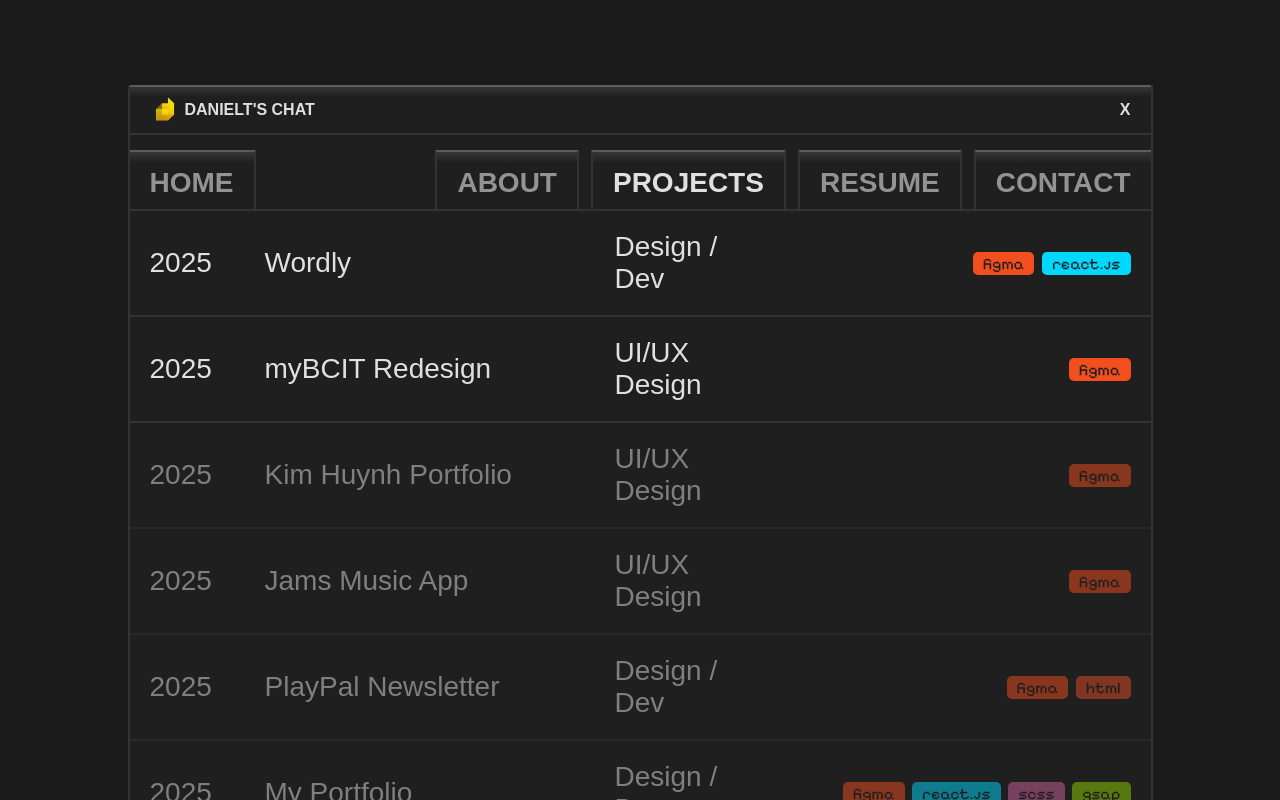
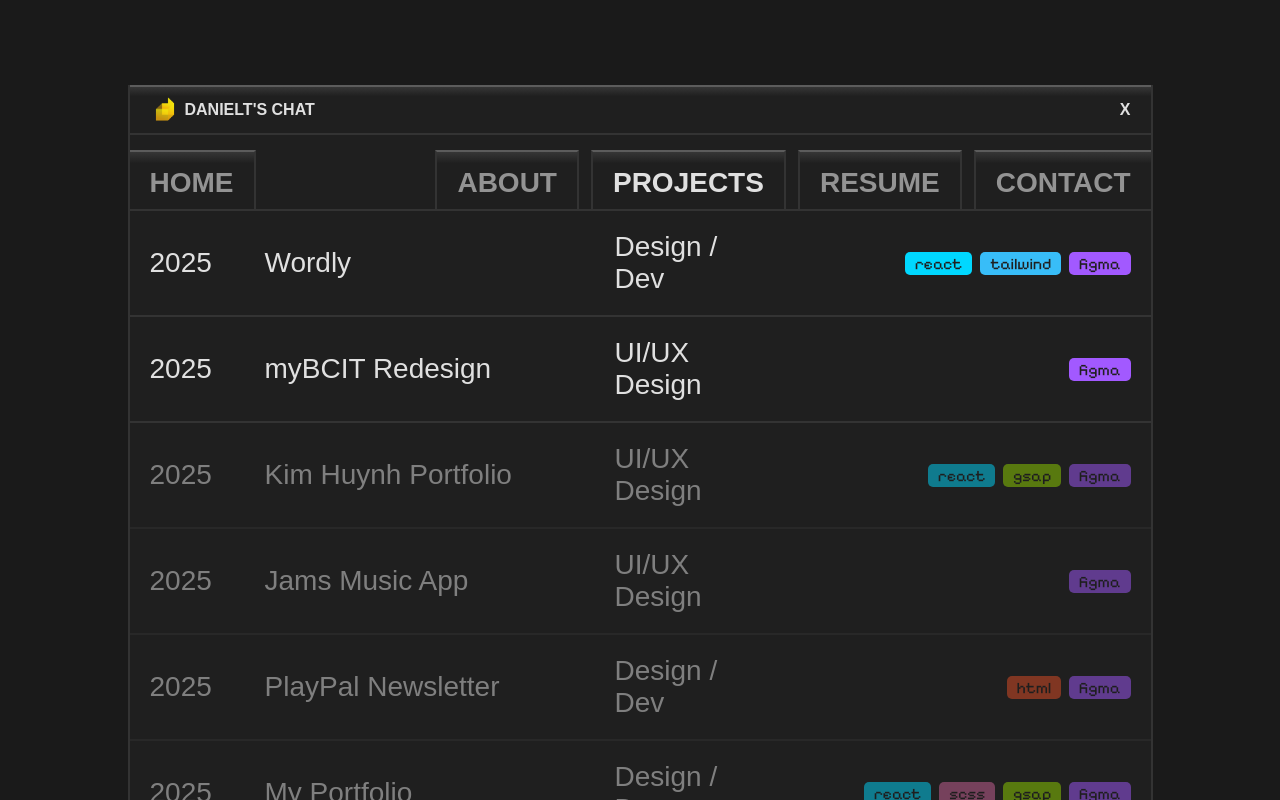
Before and after one commit to daniobanio/portfolio, a React (Vite) app: page /projects in a window 1280 px wide. Shown: the top 800 px of the page. Built offline with nearby package versions, Linux system fonts and the light colour scheme; no server answers; some icons are missing; a web font is replaced by a local one.

Commit message:
update: project tech stacks

```diff
--- a/src/pages/Home.jsx
+++ b/src/pages/Home.jsx
@@ -161,7 +161,7 @@ const Home = () => {
           </p>
           <p>
             Check out my <a href="https://www.youtube.com/@doobiedoesdo" target="_blank" rel="noopener noreferrer" onClick={() => soundManager.playClick()} onMouseEnter={() => soundManager.playHover()}>YouTube channel</a> for some videos of my
-            hobbies and coding journey :)
+            hobbies :)
           </p>
         </div>
         <AnimatedButton to="/about" className="btn-big">MORE ABOUT ME →</AnimatedButton>
--- a/src/pages/Projects.jsx
+++ b/src/pages/Projects.jsx
@@ -41,8 +41,9 @@ const Projects = () => {
             <Link to="/projects/wordly" className="project-title" onClick={() => soundManager.playClick()}>Wordly</Link>
             <div className="project-category">Design / Dev</div>
             <div className="project-stack">
+              <div className="project-stack-react">react</div>
+              <div className="project-stack-tailwind">tailwind</div>
               <div className="project-stack-figma">figma</div>
-              <div className="project-stack-react">react.js</div>
             </div>
           </div>
           <div className="project-item" onMouseEnter={(e)=>{handleEnter(e, '/imgs/project1/home.webp'); soundManager.playHover();}} onMouseLeave={handleLeave}>
@@ -58,6 +59,8 @@ const Projects = () => {
             <div className="project-title" style={{pointerEvents: 'none'}}>Kim Huynh Portfolio</div>
             <div className="project-category">UI/UX Design</div>
             <div className="project-stack">
+              <div className="project-stack-react">react</div>
+              <div className="project-stack-gsap">gsap</div>
               <div className="project-stack-figma">figma</div>
             </div>
           </div>
@@ -74,8 +77,8 @@ const Projects = () => {
             <div className="project-title" style={{pointerEvents: 'none'}}>PlayPal Newsletter</div>
             <div className="project-category">Design / Dev</div>
             <div className="project-stack">
+              <div className="project-stack-html">html</div>
               <div className="project-stack-figma">figma</div>
-              <div className="project-stack-html">html</div>
             </div>
           </div>
           <div className="project-item disabled" aria-disabled="true" style={{opacity: 0.5}}>
@@ -83,10 +86,10 @@ const Projects = () => {
             <div className="project-title" style={{pointerEvents: 'none'}}>My Portfolio</div>
             <div className="project-category">Design / Dev</div>
             <div className="project-stack">
-              <div className="project-stack-figma">figma</div>
-              <div className="project-stack-react">react.js</div>
+              <div className="project-stack-react">react</div>
               <div className="project-stack-scss">scss</div>
               <div className="project-stack-gsap">gsap</div>
+              <div className="project-stack-figma">figma</div>
             </div>
           </div>
         </div>
--- a/src/styles.scss
+++ b/src/styles.scss
@@ -26,10 +26,11 @@
     --msg-purple: #934BFF;
     --msg-green: #81CD39;
     --react-cyan: #00D8FF;
-    --figma-orange: #F24E1E;
+    --figma-orange: #A259FF;
     --html-orange: #E34F26;
     --scss-pink: #CF649A;
     --gsap-green: #93d400;
+    --tailwind-blue: #38BDF8;
 
     --shadow-25: #00000025;
     --shadow-35: #00000035;
@@ -1067,7 +1068,7 @@
     border-radius: 5px;
   }
   .project-stack-tailwind {
-  background-color: var(--orange);
+  background-color: var(--tailwind-blue);
   padding: 2px 10px;
   border-radius: 5px;
 }
```
